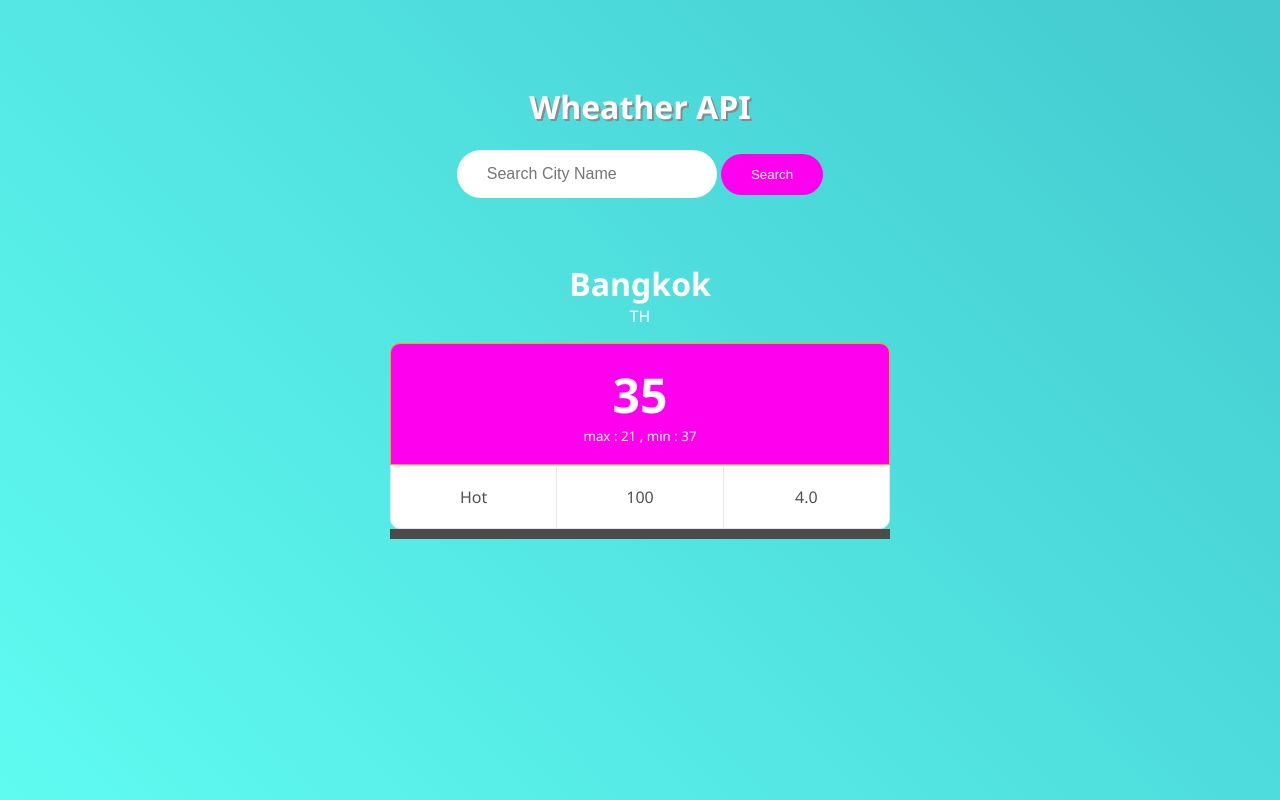
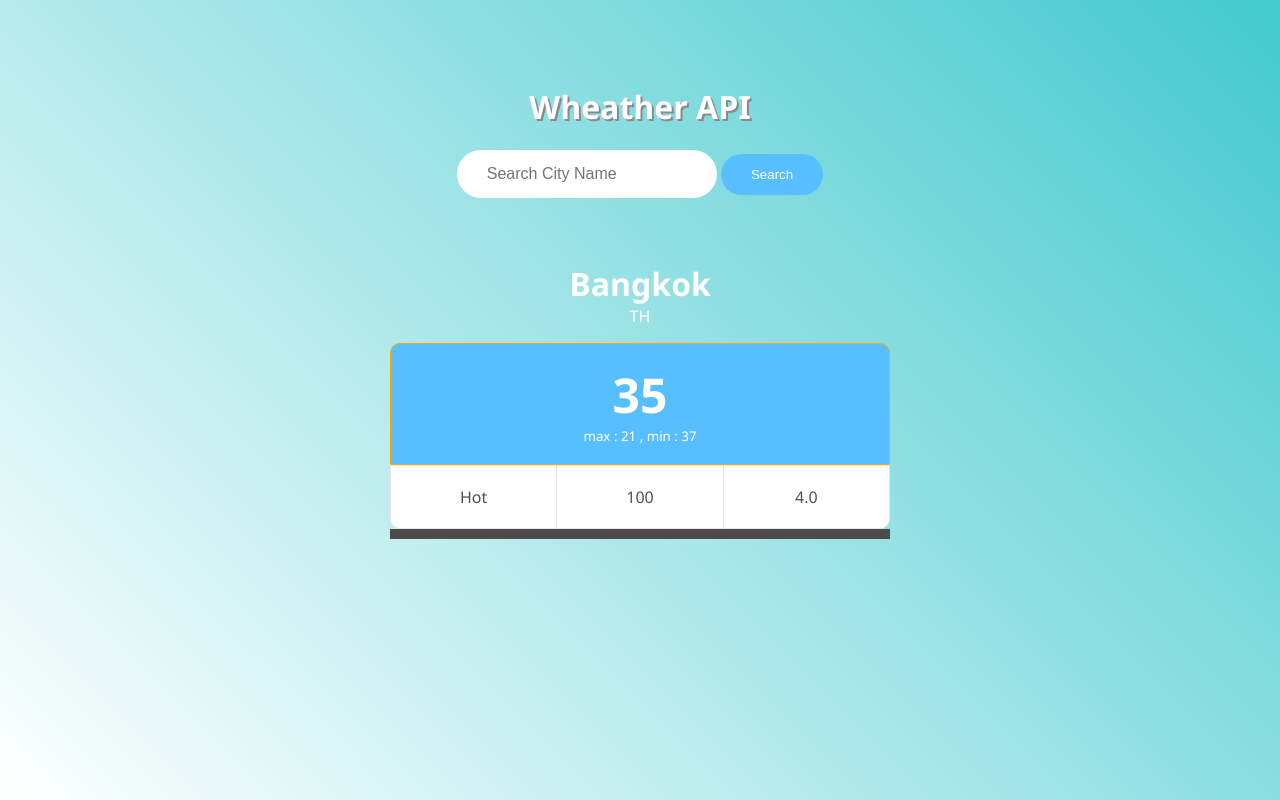
Before and after one commit to Atithiya/weatherApp, a plain HTML site: page index.htm in a window 1280 px wide. Drawn offline with Linux system fonts and the light colour scheme; no server answers.

Commit message:
edit background-color

```diff
--- a/style.css
+++ b/style.css
@@ -5,7 +5,7 @@ body{
     text-align: center;
     color: #515151;
     background-color: #43c9ce;
-    background: linear-gradient(45deg,#5FFBF1,#43c9ce);
+    background: linear-gradient(45deg,#fff,#43c9ce);
     font-family: 'Segoe UI', Tahoma, Geneva, Verdana, sans-serif;
 }
 main{
@@ -33,7 +33,7 @@ section{
     flex-direction: column;
     justify-content: center;
     color: #fff;
-    background: #ff00ee;
+    background: rgb(87, 191, 255);
     height: 10vh;
     padding: 20px 0;
     border:  1px solid orange;
@@ -89,7 +89,7 @@ button:active{
     transform: scale(0.8);
 }
 form>button{
-    background-color: #ff00ee;
+    background-color: rgb(87, 191, 255);
     border: 0;
     border-radius: 50px;
     padding: 13px 30px;
```
